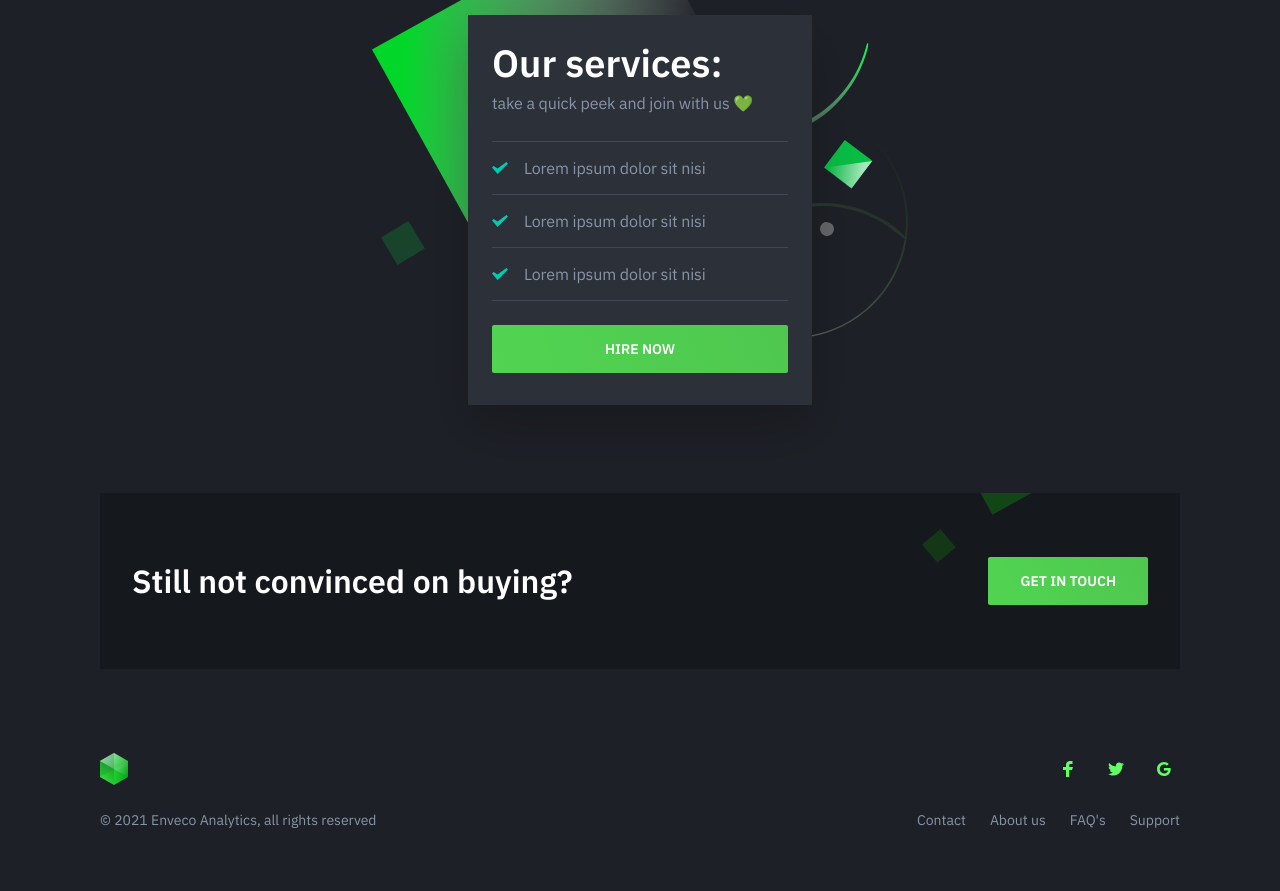
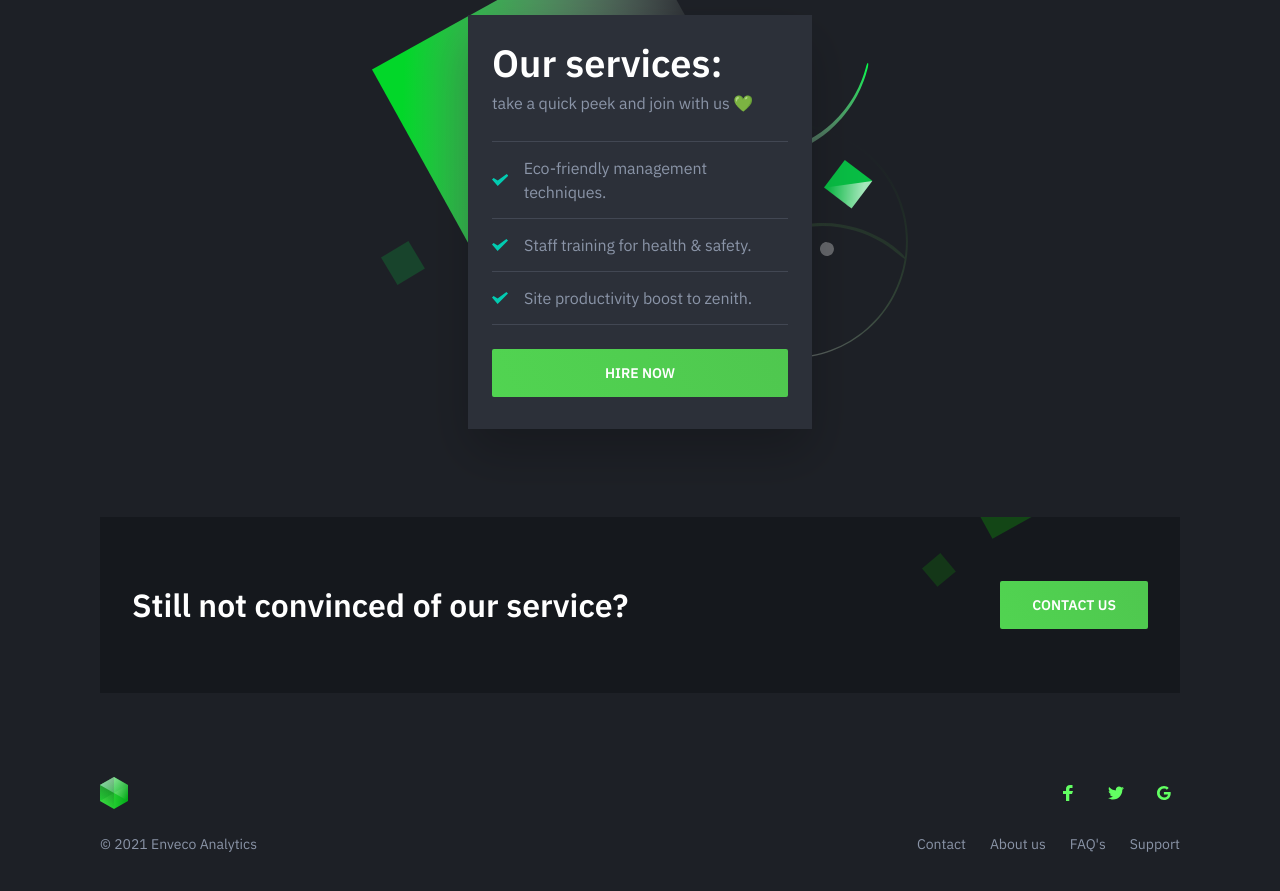
Before and after one commit to Madhav-Somanath/EnvecoAnalytics, a plain HTML site: page index.html in a window 1280 px wide. Shown: the part 1611-2502 px from the top of the page. Drawn offline with nearby package versions, Linux system fonts and the light colour scheme.

Commit message:
Updated taglines

```diff
--- a/index.html
+++ b/index.html
@@ -75,7 +75,7 @@
                                     <div class="feature-icon">
 										<img src="dist/images/feature-icon-01.svg" alt="Feature 01">
                                     </div>
-                                    <h4 class="feature-title mt-24">Be Productive</h4>
+                                    <h4 class="feature-title mt-24">Your Returns</h4>
                                     <p class="text-sm mb-0">Once we start our consultation service with you, you will witness the benefits you’re gaining regarding construction management, building policies, site regulatory mechanisms, and all this is wrapped with eco-friendly management techniques to help you serve your goals and the environment at the same time.</p>
                                 </div>
                             </div>
@@ -84,7 +84,7 @@
                                     <div class="feature-icon">
 										<img src="dist/images/feature-icon-02.svg" alt="Feature 02">
                                     </div>
-                                    <h4 class="feature-title mt-24">Be Productive</h4>
+                                    <h4 class="feature-title mt-24">Our Promise</h4>
                                     <p class="text-sm mb-0">In addition to this, our services include staff training for environment management practices, health & safety training, environmental economics training, eco-friendly architecture, and green-technological skills. By the end, you will be thorough with all the environmental rules and regulations and at the same time have your constructed site at its zenith productivity.</p>
                                 </div>
                             </div>
@@ -93,7 +93,7 @@
                                     <div class="feature-icon">
 										<img src="dist/images/feature-icon-03.svg" alt="Feature 03">
                                     </div>
-                                    <h4 class="feature-title mt-24">Be Productive</h4>
+                                    <h4 class="feature-title mt-24">The Journey</h4>
                                     <p class="text-sm mb-0">Enveco Analytics started in 2018 with a burning sense to do the best for the betterment of the environment. Our consultation services work on the principles of sustainable development. Our preaching along with your execution will help nature grow in the hands of development.</p>
                                 </div>
                             </div>
@@ -146,13 +146,13 @@
 										<!-- <div class="pricing-table-features-title text-xs pt-24 pb-24">What you will get</div> -->
                                         <ul class="pricing-table-features list-reset text-xs">
                                             <li>
-                                                <span>Lorem ipsum dolor sit nisi</span>
+                                                <span>Eco-friendly management techniques.</span>
                                             </li>
                                             <li>
-                                                <span>Lorem ipsum dolor sit nisi</span>
+                                                <span>Staff training for health & safety.</span>
                                             </li>
                                             <li>
-                                                <span>Lorem ipsum dolor sit nisi</span>
+                                                <span>Site productivity boost to zenith.</span>
                                             </li>
                                         </ul>
                                     </div>
@@ -169,9 +169,9 @@
 			<section class="cta section">
 				<div class="container">
 					<div class="cta-inner section-inner">
-						<h3 class="section-title mt-0">Still not convinced on buying?</h3>
+						<h3 class="section-title mt-0">Still not convinced of our service?</h3>
 						<div class="cta-cta">
-							<a class="button button-primary button-wide-mobile" href="#">Get in touch</a>
+							<a class="button button-primary button-wide-mobile" href="#">Contact Us</a>
 						</div>
 					</div>
 				</div>
@@ -226,7 +226,7 @@
                             </a>
                         </li>
                     </ul>
-                    <div class="footer-copyright">&copy; 2021 Enveco Analytics, all rights reserved</div>
+                    <div class="footer-copyright">&copy; 2021 Enveco Analytics</div>
                 </div>
             </div>
         </footer>
```
